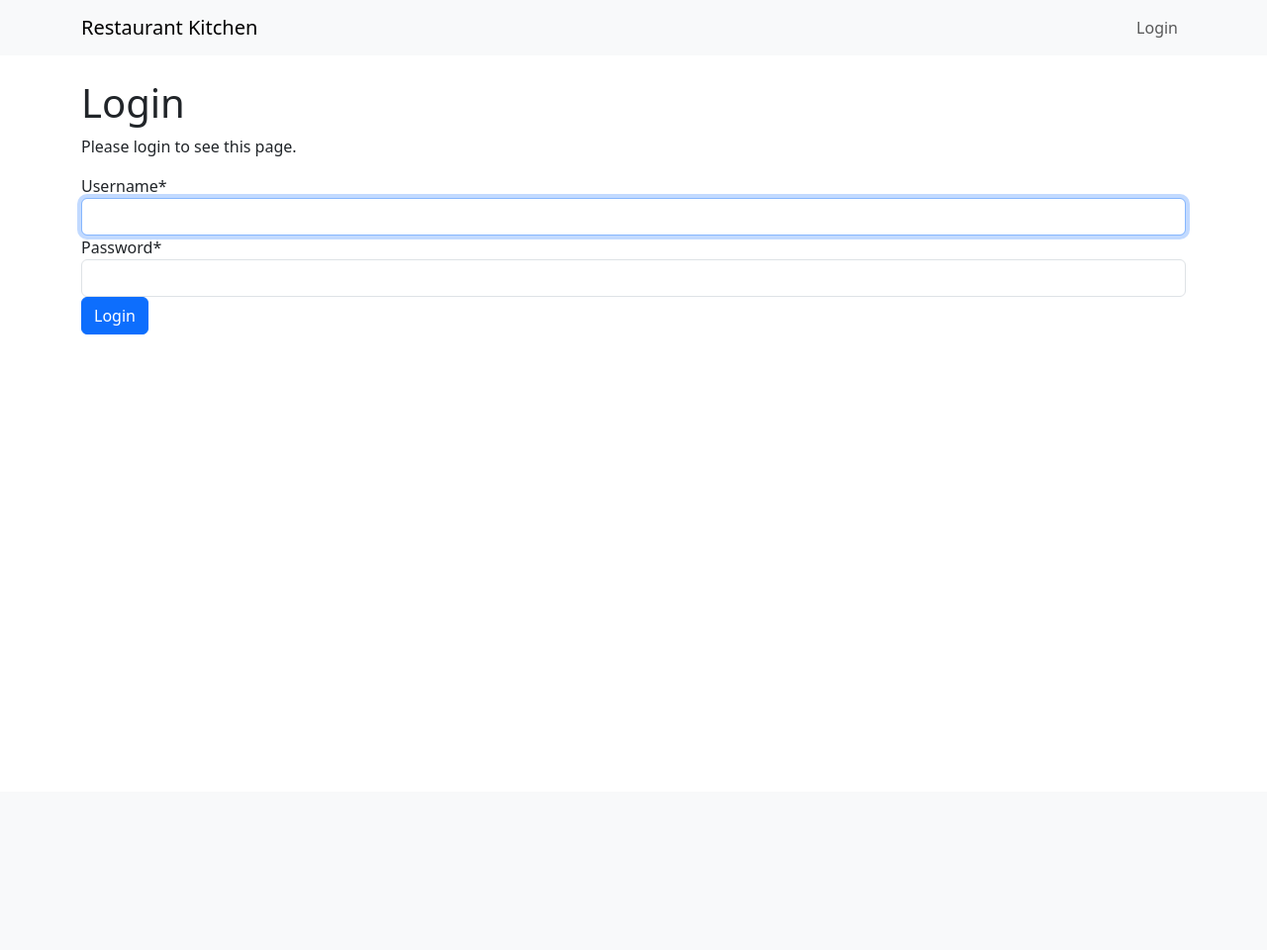
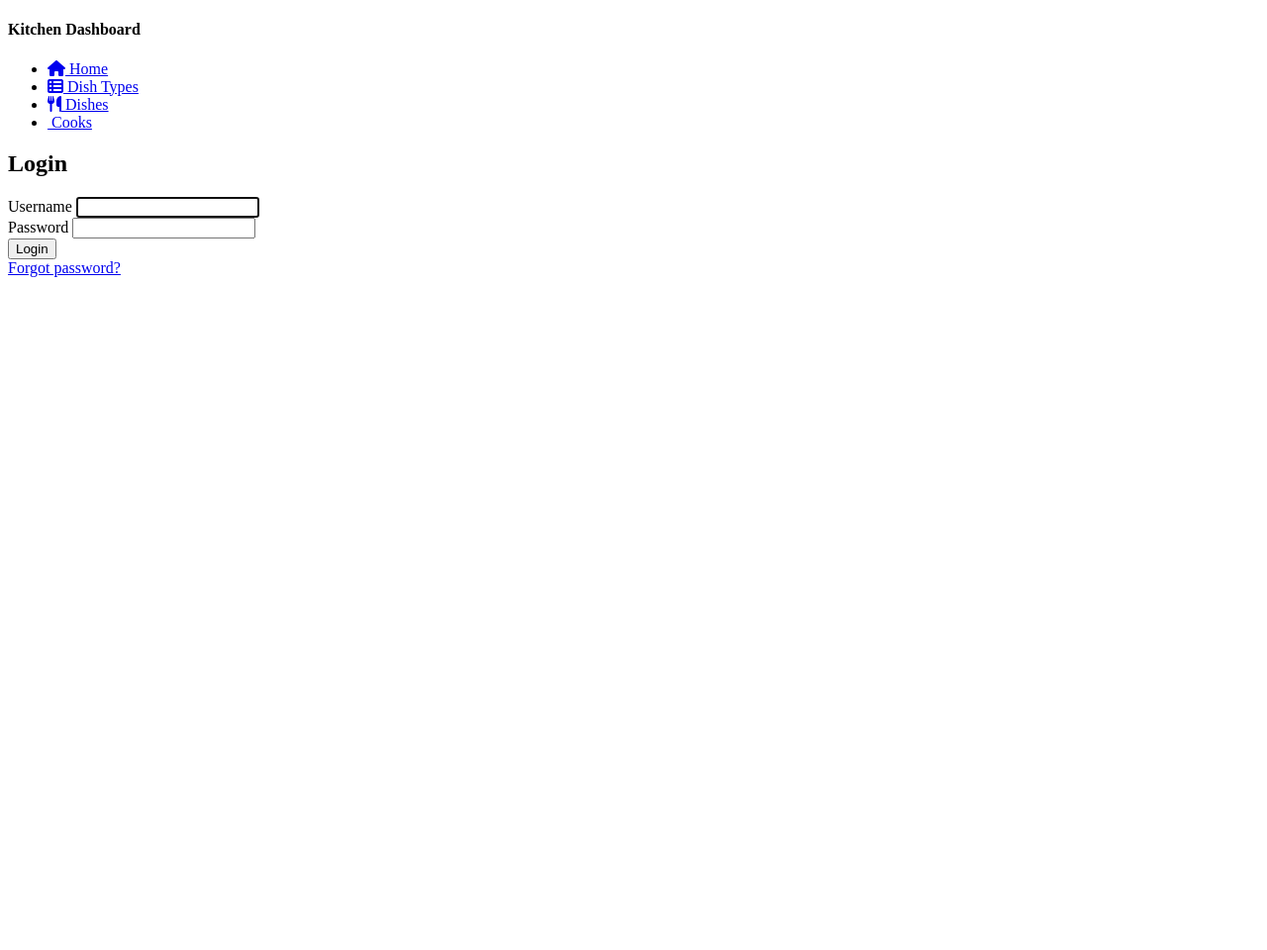
Before and after one commit to PythonToGo/resturant_kitchen_manage, a Django app: page /accounts/login/?next=/ in a window 1280 px wide. Shown: the whole page at 99% size. Before the commit the page ends 338 px from the top, so only its background shows below. Run offline with Django 4.2, Linux system fonts and the light colour scheme; some libraries are stand-ins or nearby versions.

Commit message:
feat: add html, gui

```diff
--- a/templates/base.html
+++ b/templates/base.html
@@ -1,28 +1,43 @@
 <!DOCTYPE html>
 <html lang="en">
 <head>
-  <title>{% block title %}Restaurant Kitchen{% endblock %}</title>
-  <link rel="stylesheet" href="https://cdn.jsdelivr.net/npm/bootstrap@5.3.0/dist/css/bootstrap.min.css">
+  {% load static %}
+  {% block title %}
+  <title>Restaurant Dashboard</title>
+  {% endblock %}
+
+  <meta charset="UTF-8">
+  <meta name="viewport" content="width=device-width, initial-scale=1, shrink-to-fit=yes">
+
+  <!-- ✅ Soft UI Dashboard 스타일 적용 -->
+  <link rel="stylesheet" href="{% static 'soft-ui/css/soft-ui-dashboard.css' %}">
+
+  <!-- ✅ 사용자 정의 CSS -->
+  <link rel="stylesheet" href="{% static 'css/style.css' %}">
+
+  <!-- ✅ FontAwesome 아이콘 추가 -->
+  <link rel="stylesheet" href="https://cdnjs.cloudflare.com/ajax/libs/font-awesome/6.4.0/css/all.min.css">
 </head>
-<body>
-  <nav class="navbar navbar-expand-lg navbar-light bg-light">
-    <div class="container">
-      <a class="navbar-brand" href="{% url 'dish-list' %}">Restaurant Kitchen</a>
-      <ul class="navbar-nav">
-        {% if user.is_authenticated %}
-          <li class="nav-item">
-            <a class="nav-link" href="{% url 'logout' %}">Logout ({{ user.username }})</a>
-          </li>
-        {% else %}
-          <li class="nav-item">
-            <a class="nav-link" href="{% url 'login' %}">Login</a>
-          </li>
-        {% endif %}
-      </ul>
+<body class="g-sidenav-show bg-gray-100">
+
+  <!-- Sidebar -->
+  <div class="min-height-300 bg-primary position-absolute w-100"></div>
+  {% block sidebar %}
+    {% include "includes/sidebar.html" %}
+  {% endblock %}
+
+  <!-- Main Content -->
+  <main class="main-content position-relative border-radius-lg">
+    <div class="container-fluid py-4">
+      {% block content %}
+      {% endblock %}
+
+      {% block pagination %}
+        {% include "includes/pagination.html" %}
+      {% endblock %}
     </div>
-  </nav>
-  <div class="container mt-4">
-    {% block content %}{% endblock %}
-  </div>
+  </main>
+
+  <script src="{% static 'soft-ui/js/soft-ui-dashboard.min.js' %}"></script>
 </body>
 </html>
--- /dev/null
+++ b/templates/includes/pagination.html
@@ -0,0 +1,29 @@
+{% if is_paginated %}
+<nav aria-label="Page navigation" class="mt-4">
+    <ul class="pagination justify-content-center">
+        {% if page_obj.has_previous %}
+            <li class="page-item">
+                <a class="page-link" href="?page=1">&laquo; First</a>
+            </li>
+            <li class="page-item">
+                <a class="page-link" href="?page={{ page_obj.previous_page_number }}">Previous</a>
+            </li>
+        {% endif %}
+
+        <li class="page-item active">
+            <span class="page-link">
+                Page {{ page_obj.number }} of {{ paginator.num_pages }}
+            </span>
+        </li>
+
+        {% if page_obj.has_next %}
+            <li class="page-item">
+                <a class="page-link" href="?page={{ page_obj.next_page_number }}">Next</a>
+            </li>
+            <li class="page-item">
+                <a class="page-link" href="?page={{ paginator.num_pages }}">Last &raquo;</a>
+            </li>
+        {% endif %}
+    </ul>
+</nav>
+{% endif %}
--- /dev/null
+++ b/templates/includes/sidebar.html
@@ -0,0 +1,25 @@
+<div class="sidenav bg-white shadow p-3">
+    <h4 class="text-center">Kitchen Dashboard</h4>
+    <ul class="nav flex-column">
+        <li class="nav-item">
+            <a class="nav-link {% if request.path == '/' %}active{% endif %}" href="{% url 'kitchen:index' %}">
+                <i class="fas fa-home"></i> Home
+            </a>
+        </li>
+        <li class="nav-item">
+            <a class="nav-link {% if '/dish_types/' in request.path %}active{% endif %}" href="{% url 'kitchen:dish_type-list' %}">
+                <i class="fas fa-th-list"></i> Dish Types
+            </a>
+        </li>
+        <li class="nav-item">
+            <a class="nav-link {% if '/dishes/' in request.path %}active{% endif %}" href="{% url 'kitchen:dish-list' %}">
+                <i class="fas fa-utensils"></i> Dishes
+            </a>
+        </li>
+        <li class="nav-item">
+            <a class="nav-link {% if '/cooks/' in request.path %}active{% endif %}" href="{% url 'kitchen:cook-list' %}">
+                <i class="fas fa-user-chef"></i> Cooks
+            </a>
+        </li>
+    </ul>
+</div>
--- a/templates/registration/login.html
+++ b/templates/registration/login.html
@@ -1,24 +1,30 @@
 {% extends "base.html" %}
-{% load crispy_forms_filters %}
 
 {% block content %}
-
-{% if form.errors %}
-  <p>Your username and password didn't match. Please try again.</p>
-{% endif %}
-
-<h1>Login</h1>
-
-{% if next %}
-  <p>Please login to see this page.</p>
-{% endif %}
-
-<form method="post" action="{% url 'login' %}">
-  {% csrf_token %}
-  {{ form|crispy }}
-
-  <input type="submit" value="Login" class="btn btn-primary" />
-  <input type="hidden" name="next" value="{{ next }}" />
-</form>
-
+<div class="container d-flex justify-content-center align-items-center" style="height: 100vh;">
+    <div class="card p-5 shadow-lg" style="width: 400px;">
+        <h2 class="text-center mb-4">Login</h2>
+        <form method="post">
+            {% csrf_token %}
+            {% if form.errors %}
+                <div class="alert alert-danger">
+                    <strong>Invalid credentials. Please try again.</strong>
+                </div>
+            {% endif %}
+            <div class="mb-3">
+                <label for="username" class="form-label">Username</label>
+                <input type="text" name="username" id="username" class="form-control" required autofocus>
+            </div>
+            <div class="mb-3">
+                <label for="password" class="form-label">Password</label>
+                <input type="password" name="password" id="password" class="form-control" required>
+            </div>
+            <input type="hidden" name="next" value="{{ next }}">
+            <button type="submit" class="btn btn-primary w-100">Login</button>
+        </form>
+        <div class="text-center mt-3">
+            <a href="{% url 'password_reset' %}" class="text-decoration-none">Forgot password?</a>
+        </div>
+    </div>
+</div>
 {% endblock %}
```
Also changed, not shown: templates/kitchen/cook_confirm_delete.html (added, +13 -0 lines), templates/kitchen/cook_detail.html (added, +14 -0 lines), templates/kitchen/cook_form.html (added, +13 -0 lines), templates/kitchen/cook_list.html (added, +26 -0 lines), templates/kitchen/dish_confirm_delete.html (added, +13 -0 lines), templates/kitchen/dish_detail.html (added, +18 -0 lines), templates/kitchen/dish_form.html (added, +12 -0 lines), templates/kitchen/dish_list.html (+23 -5 lines), templates/kitchen/dish_type_confirm_delete.html (added, +13 -0 lines), templates/kitchen/dish_type_form.html (added, +13 -0 lines), templates/kitchen/dish_type_list.html (added, +28 -0 lines), templates/kitchen/home.html (deleted, +0 -7 lines), templates/kitchen/index.html (added, +33 -0 lines), templates/registration/logged_out.html (+8 -3 lines).
